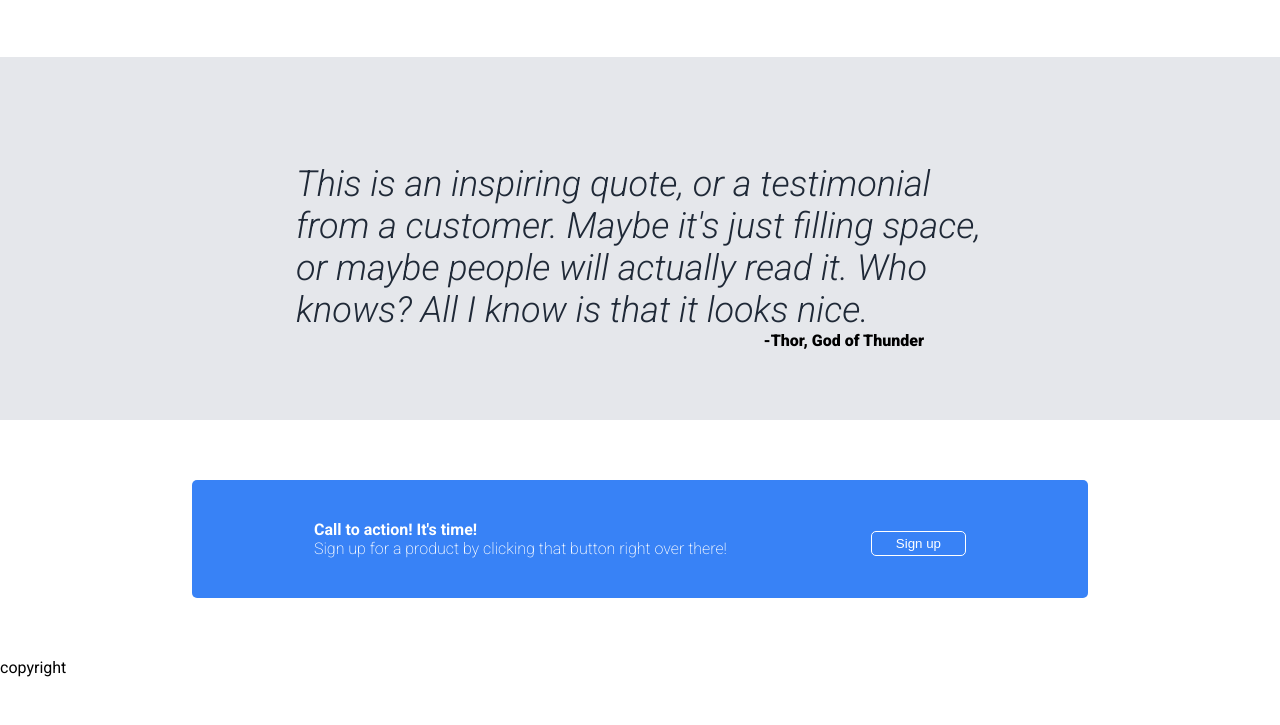
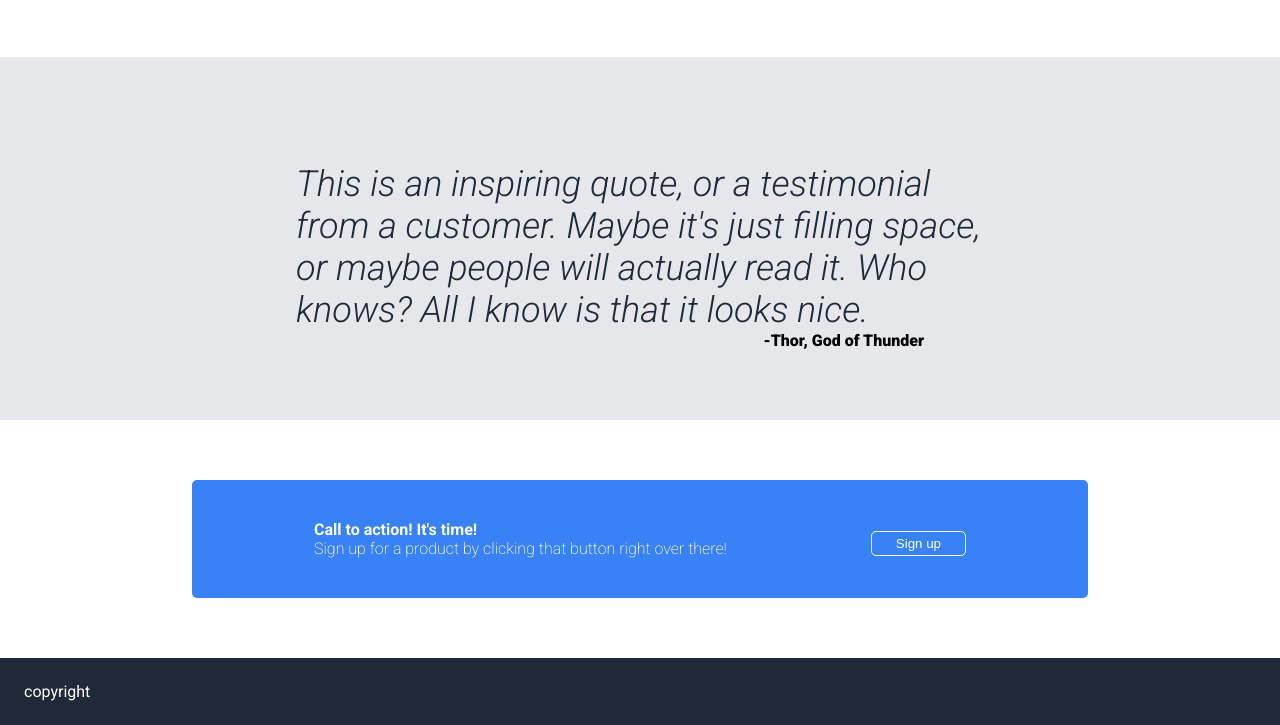
Before and after one commit to AdamMcCarthyCS/project-odin-landing-page, a plain HTML site: page index.html in a window 1280 px wide. Shown: the part 728-1453 px from the top of the page. Before the commit the page ends 1405 px from the top, so only its background shows below. Drawn offline with Linux system fonts and the light colour scheme.

Commit message:
style(footer): Add background and font color

```diff
--- a/css/style.css
+++ b/css/style.css
@@ -175,3 +175,11 @@ blockquote {
 #call-to-action button {
     border: 1px solid #fff;
 }
+
+/* This is for styling the footer */
+
+#footer {
+    background-color: #1f2937;
+    padding: 24px;
+    color: #fff;
+}
```
